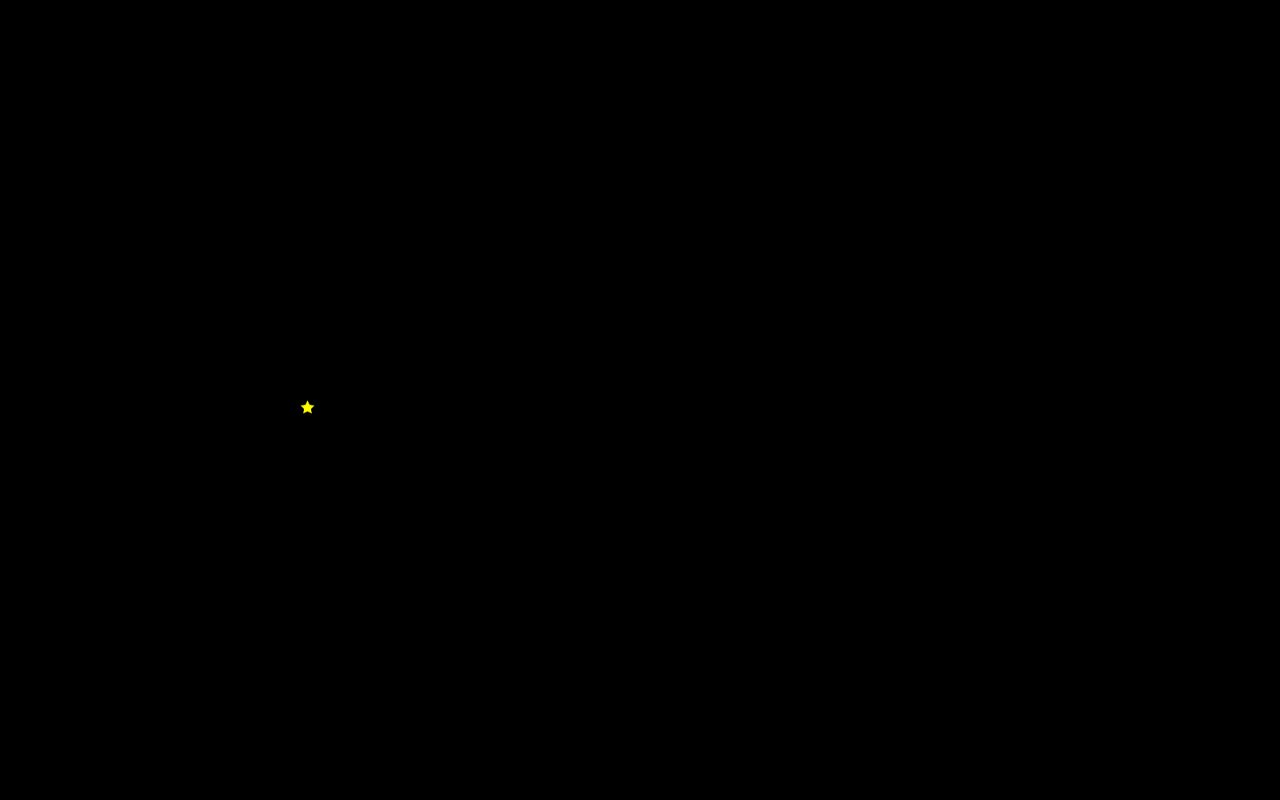
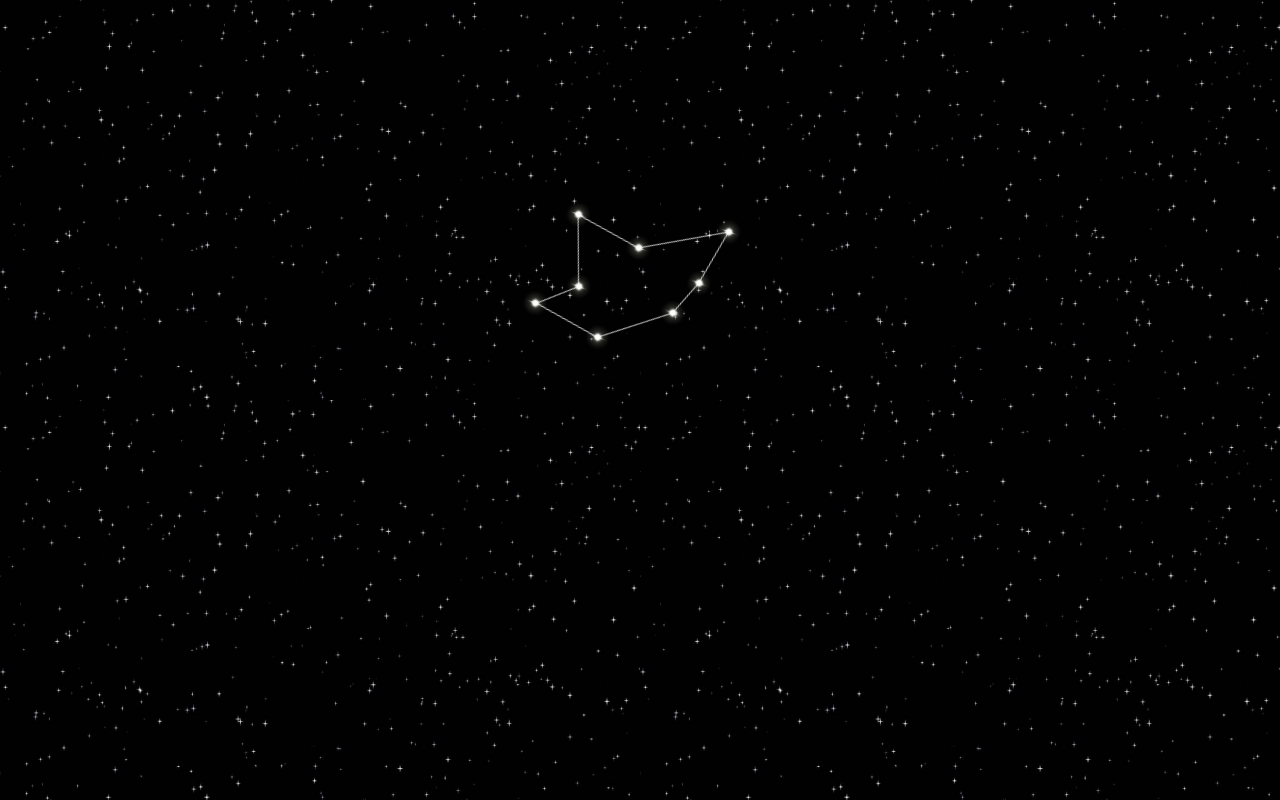
Before and after one commit to kapoole/ARTS116-Project-4, a plain HTML site: page index.html in a window 1280 px wide. Shown: the top 800 px of the page. Drawn offline with Linux system fonts and the light colour scheme.

Commit message:
updated index, css, js

```diff
--- a/index.html
+++ b/index.html
@@ -22,9 +22,16 @@
 <body >
 
     <div id="background">
+        <!--
+            use star-2 for constellations
+        <img id="star-1" class="small-star" src="imgs/star-1.png">
+        <img id="star-2" class="small-star" src="imgs/star-2.png">
+        <img id="star-3" class="small-star" src="imgs/star-3.png">
+        -->
 
-        <img id="star-1" class="small-star" src="imgs/star-1.png">
-        <img id="star-2" class="small-star" src="imgs/star-1.png">
+        <div id="twitter-cont">
+
+        </div>
 
 
     </div>
@@ -34,4 +41,6 @@
 
 </body>
 
+<script src="script.js"></script>
+
 </html>
--- /dev/null
+++ b/script.js
@@ -0,0 +1,13 @@
+//check for Navigation Timing API support
+if (window.performance)
+{
+    console.info("window.performance works fine on this browser");
+}
+
+if (performance.navigation.type == 1)
+{
+    console.info( "This page is reloaded" );
+}else
+{
+    console.info( "This page is not reloaded");
+}
--- a/styles.css
+++ b/styles.css
@@ -5,22 +5,25 @@
 
 html {
     overflow-y: hidden;
+
 }
 
+body {
+    background-image: url("imgs/starry-back.jpg");
+    background-repeat: repeat;
+    background-size: 50% 50%;
 
-::-webkit-scrollbar-track {
-    border-radius: 50px;
+
+
 }
 
 
 #background {
-    /* width: 3000px;
+    background-color: transparent;
+
+    width: 3000px;
     height: 100vh;
-    background-color: rgb(7,56,189);
-    background: linear-gradient(0deg, rgba(7,56,189,1) 0%, rgba(55,217,255,1) 88%, rgba(218,249,255,1) 100%); */
-    background-color: black;
-    height: 100vh;
-    width: 3000px;
+
 }
 
 .small-star {
@@ -38,6 +41,41 @@ html {
     position: absolute;
     top: 20vh;
     left: 2500px;
+    width: 25px;
+}
+
+#star-3 {
+    position: absolute;
+    top: 75vh;
+    left: 1500px;
+    width: 30px
+}
+
+#twitter-cont {
+    background-image: url("imgs/twitter-const-4.png");
+    background-size: 250px 250px;
+
+    width: 250px;
+    height: 250px;
+
+    position: absolute;
+    top: 20%;
+    left: 500px;
+
+    transform: rotate(20deg);
+    border-radius: 50px;
+}
+
+#twitter-cont:hover {
+
+    background-image: url("imgs/twitter-const-4h.png");
+    background-size: 250px 250px;
+    /* background-color: black;*/
+
+    transform: scale(1) rotate(20deg);
+
+    /* border-radius: 50px;
+    box-shadow: 0px 0px 40px 10px rgba(255,255,255,0.32); */
 }
 
 /*
@@ -53,4 +91,7 @@ html {
 
     also use planets, shooting starts, black holes
 
+    New Idea: Add setInterval Time to display errorTimeOut module as joke
+        - force login... (fake of course)
+
 */
```
